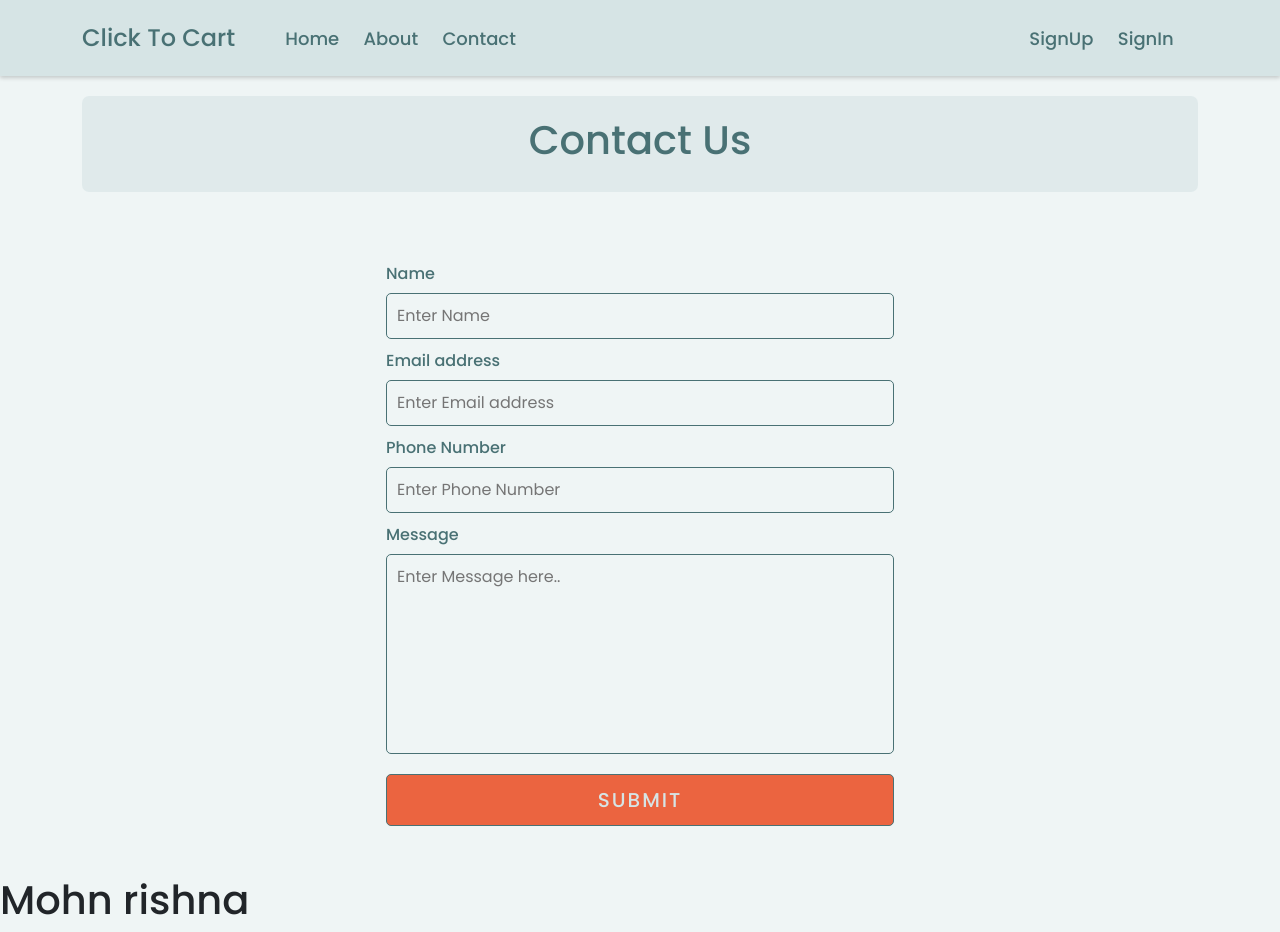
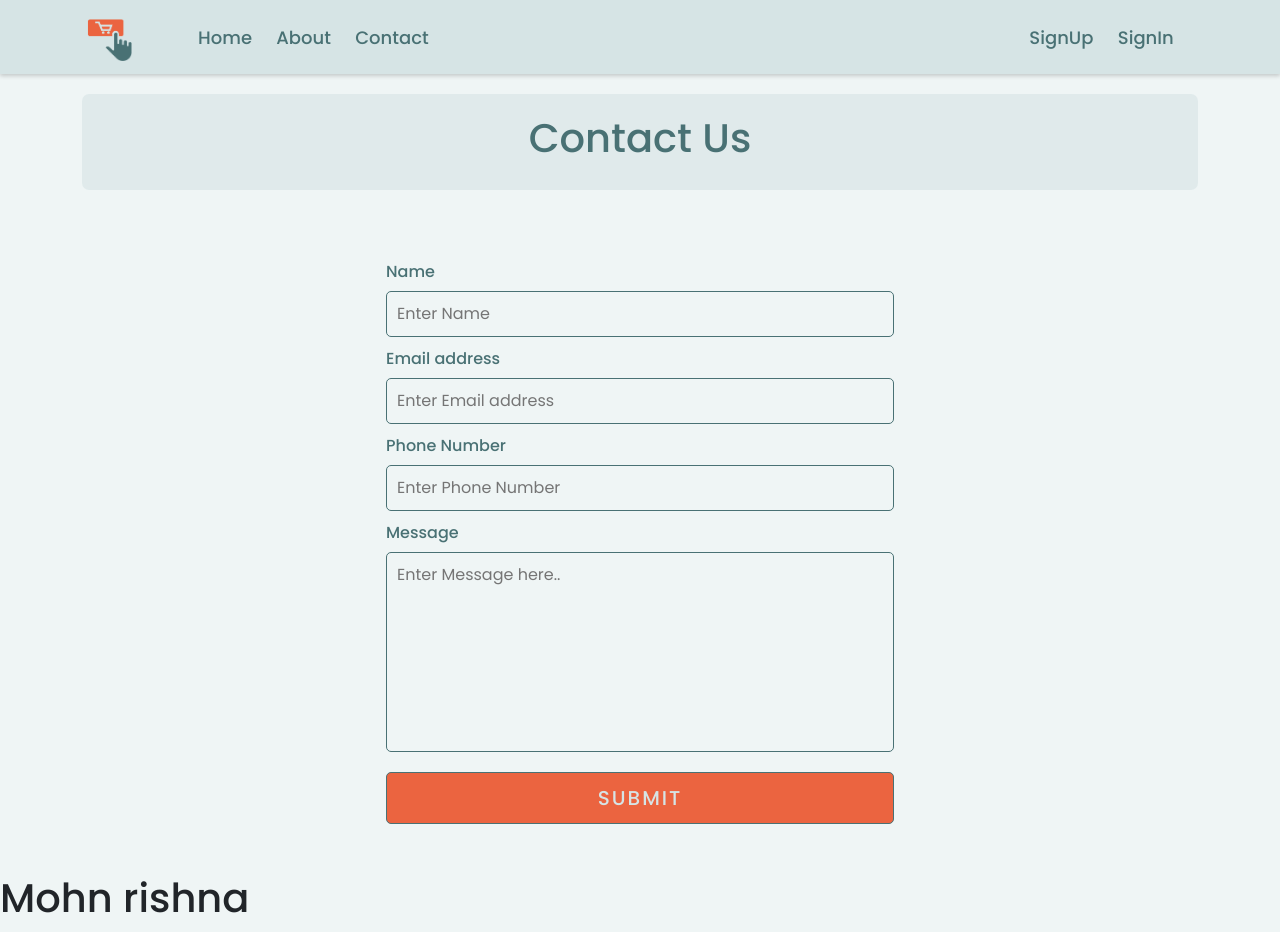
Before and after one commit to GMKrishna99/e-commerce, a React (Vite) app: page /contact in a window 1280 px wide. Built offline with nearby package versions, Linux system fonts and the light colour scheme.

Commit message:
Chroe : fav icon name changed

```diff
--- a/index.html
+++ b/index.html
@@ -2,7 +2,7 @@
 <html lang="en">
   <head>
     <meta charset="UTF-8" />
-    <link rel="shortcut icon" href="./src/assets/fav-icon.png" type="image/x-icon">
+    <link rel="shortcut icon" href="./src/assets/logo.png" type="image/x-icon">
     <meta name="viewport" content="width=device-width, initial-scale=1.0" />
     <title>Vite + React</title>
   </head>
--- a/src/components/NavBar/NavBar.css
+++ b/src/components/NavBar/NavBar.css
@@ -1,13 +1,9 @@
 #nav-bar{
     background: #D6E4E5 !important;
     box-shadow: rgba(0, 0, 0, 0.18) 0px 2px 4px;
-    padding: 15px;
 }
-#logo{
-    font-size: 24px;
-    font-weight: 500;
-    color: #497174 !important;
-    transition: 0.2s ease-in-out;
+#logo img{
+    width: 50px;
     margin-right: 50px;
 }
 #clr{
--- a/src/components/NavBar/NavBar.jsx
+++ b/src/components/NavBar/NavBar.jsx
@@ -3,12 +3,15 @@ import Nav from 'react-bootstrap/Nav';
 import Navbar from 'react-bootstrap/Navbar';
 import './NavBar.css';
 import { Link } from 'react-router-dom';
+import clicktocartlogo from '../../../src/assets/logo.png'
 
 function NavBar() {
   return (
     <Navbar collapseOnSelect expand="lg" bg="dark" variant="dark" id='nav-bar'>
       <Container>
-        <Navbar.Brand href="#home" id='logo'>Click To Cart</Navbar.Brand>
+        <Navbar.Brand href="/" id='logo'>
+          <img src={clicktocartlogo} alt="" />
+        </Navbar.Brand>
         <Navbar.Toggle aria-controls="responsive-navbar-nav" />
         <Navbar.Collapse id="responsive-navbar-nav">
           <Nav className="me-auto">
```
Also changed, not shown: src/assets/logo.png (renamed from src/components/NavBar/fav-icon.png).
